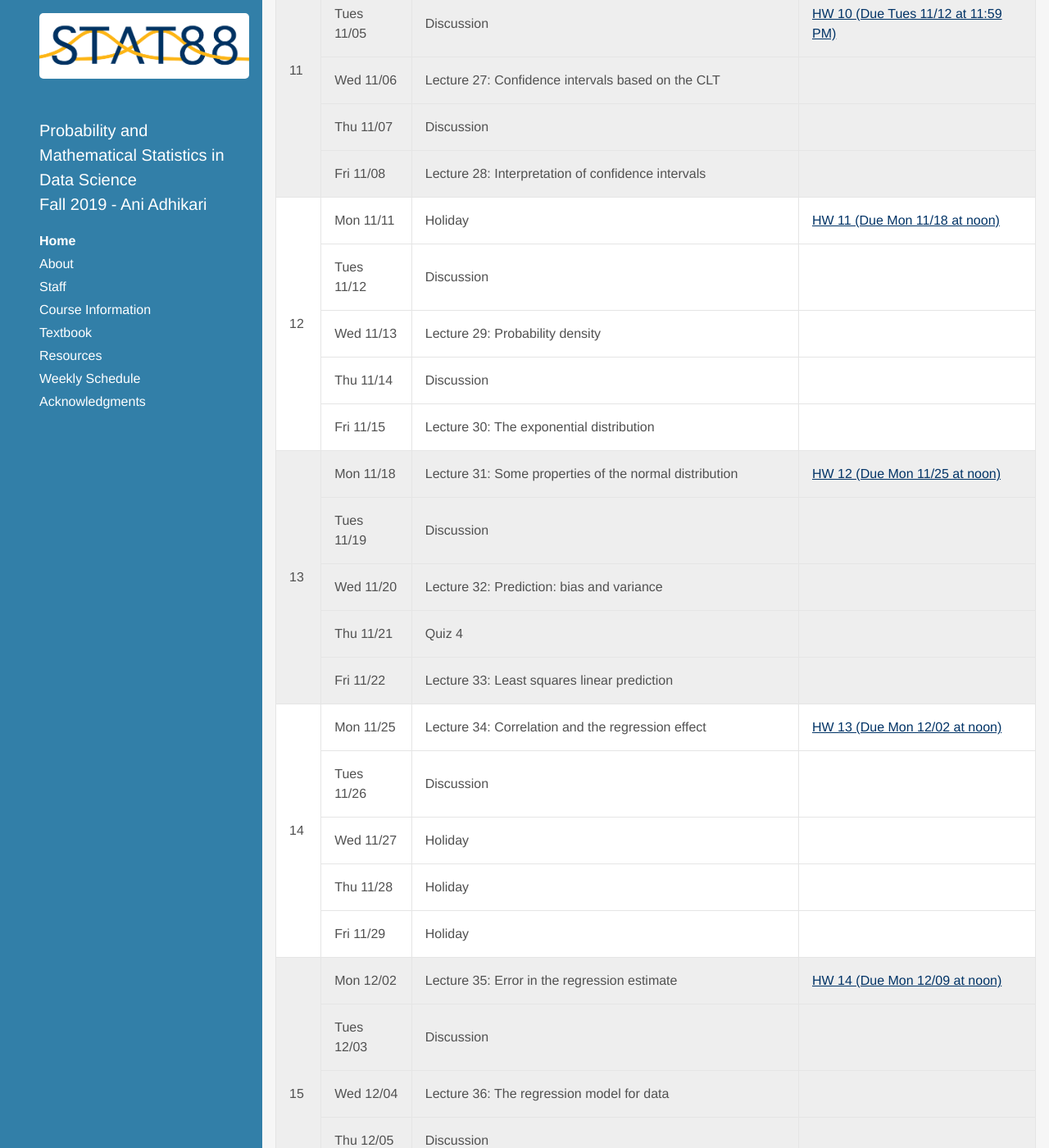
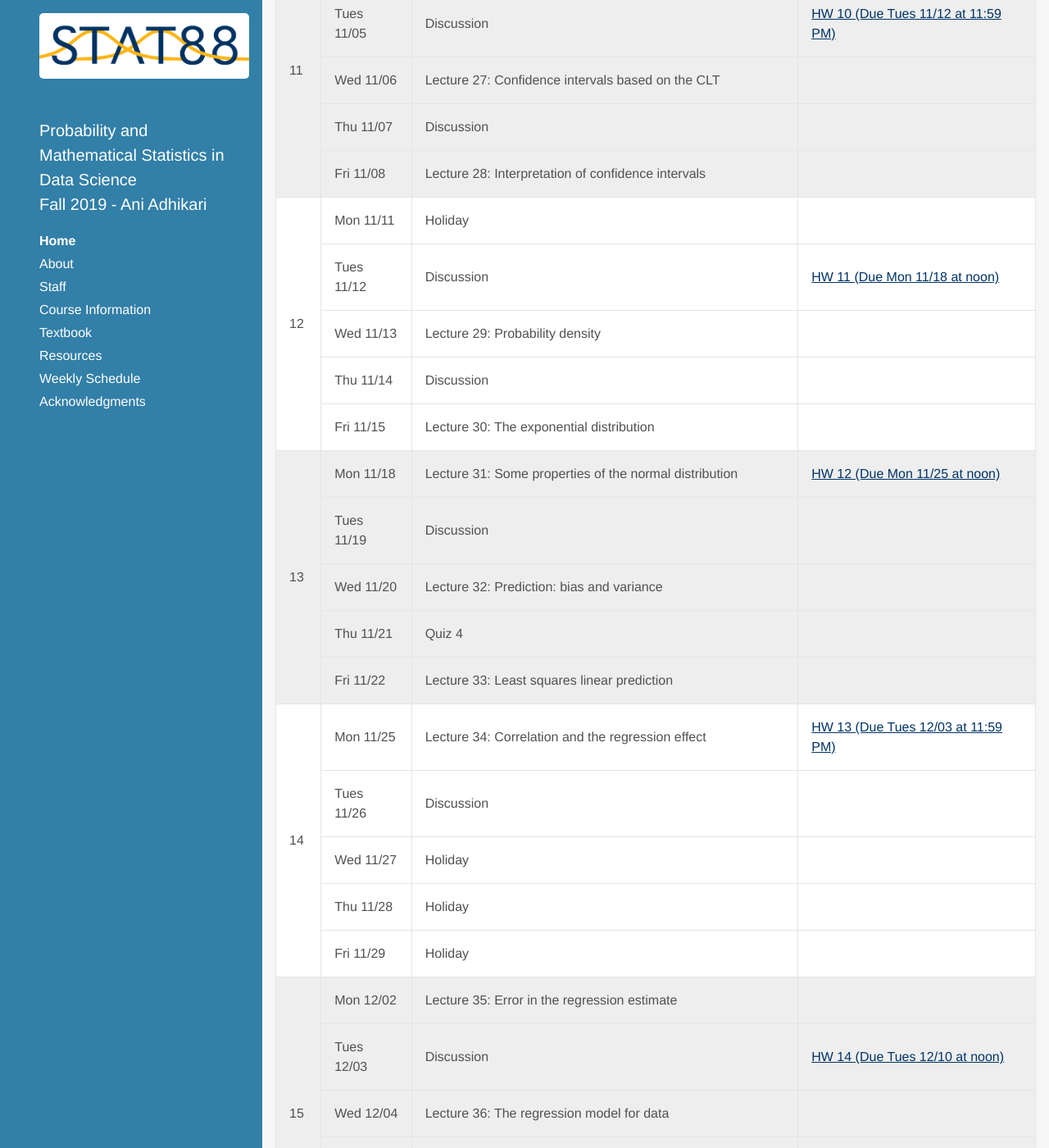
Before and after one commit to stat88/stat88.github.io, a Jekyll site: the page built from index.html, in a window 1280 px wide and 1400 px high, scrolled down 3712 px. Shown: the whole window at 82% size. Built offline with Jekyll 4.4.1, drawn with Linux system fonts in a browser that asks for light colours; some web fonts are replaced; the list of posts is cut into pages by our own code.

Commit message:
Updating homework release dates and deadlines

```diff
--- a/_data/syllabus2.yml
+++ b/_data/syllabus2.yml
@@ -213,10 +213,10 @@ weeks:
     basic:
     - date: Mon 11/11
       content: "Holiday"
-      assignments:
-      - name: HW 11 (Due Mon 11/18 at noon)
     - date: Tues 11/12
       content: "Discussion"
+      assignments:
+        - name: HW 11 (Due Mon 11/18 at noon)
     - date: Wed 11/13
       content: "Lecture 29: Probability density"
     - date: Thu 11/14
@@ -250,7 +250,7 @@ weeks:
     - date: Mon 11/25
       content: "Lecture 34: Correlation and the regression effect"
       assignments:
-      - name: HW 13 (Due Mon 12/02 at noon)
+      - name: HW 13 (Due Tues 12/03 at 11:59 PM)
     - date: Tues 11/26
       content: "Discussion"
     - date: Wed 11/27
@@ -267,10 +267,10 @@ weeks:
     basic:
     - date: Mon 12/02
       content: "Lecture 35: Error in the regression estimate"
-      assignments:
-      - name: HW 14 (Due Mon 12/09 at noon)
     - date: Tues 12/03
       content: "Discussion"
+      assignments:
+        - name: HW 14 (Due Tues 12/10 at noon)
     - date: Wed 12/04
       content: "Lecture 36: The regression model for data"
     - date: Thu 12/05
```
